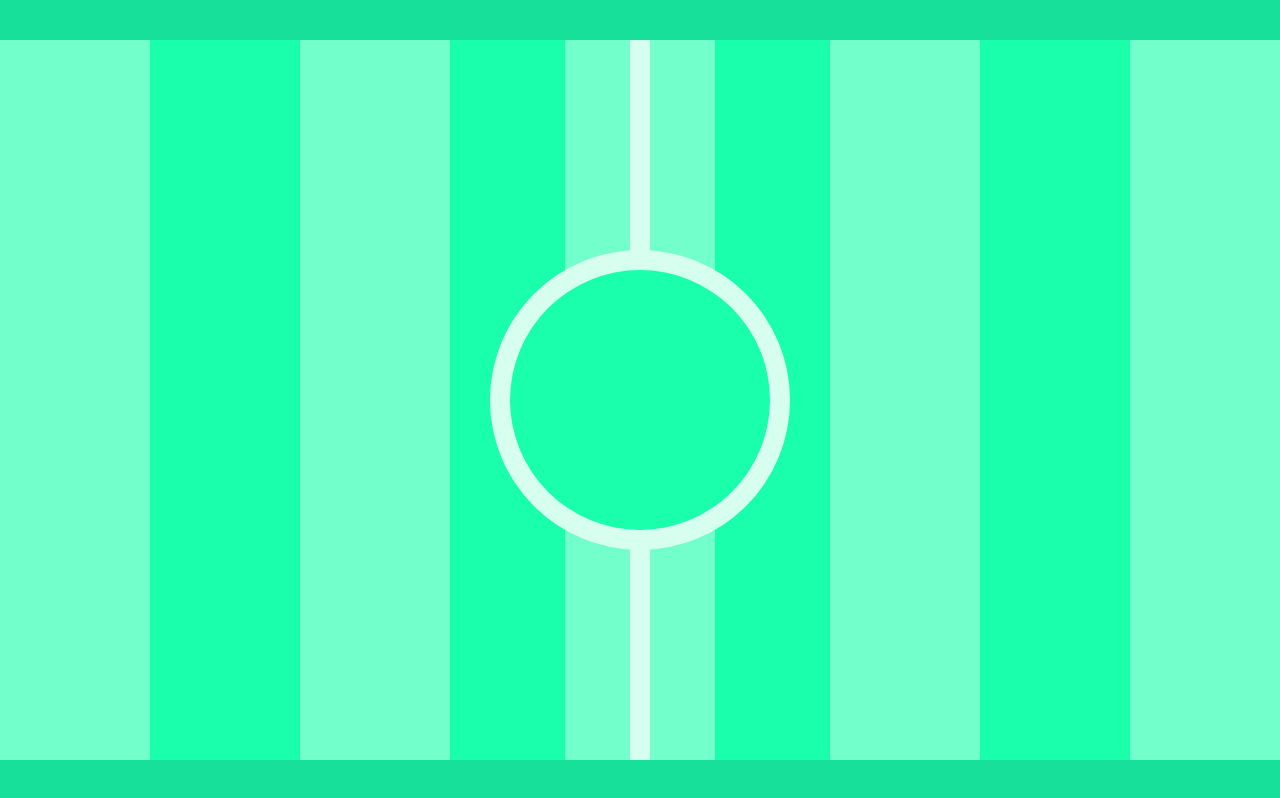
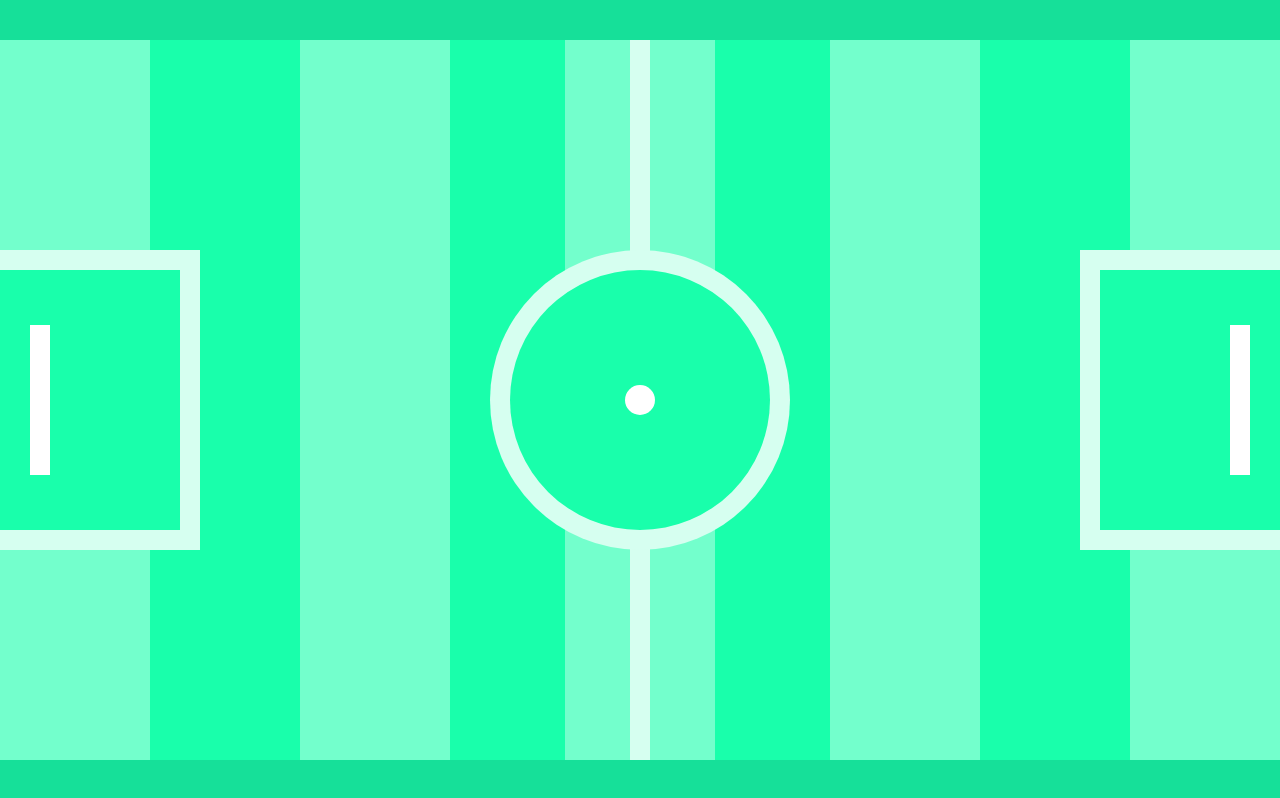
Before and after one commit to alanadson/football-field, a plain HTML site: page index.html in a window 1280 px wide. Drawn offline with Linux system fonts and the light colour scheme.

Commit message:
added ball and players

```diff
--- a/index.html
+++ b/index.html
@@ -22,7 +22,13 @@
       <div class="marking1"></div>
       <div class="circle1"></div>
       <div class="circle2"></div>
-      <div class="left-rectangle"></div>
+      <div class="left-rectangle1"></div>
+      <div class="left-rectangle2"></div>
+      <div class="right-rectangle1"></div>
+      <div class="right-rectangle2"></div>
+      <div class="ball"></div>
+      <div class="player1"></div>
+      <div class="player2"></div>
     </div>
   </body>
 </html>
--- a/public/css/style.css
+++ b/public/css/style.css
@@ -76,3 +76,82 @@ body {
   background-color: #19ffab;
   border-radius: 50%;
 }
+
+.left-rectangle1 {
+  position: absolute;
+  top: 0;
+  bottom: 0;
+  left: 0;
+  margin: auto;
+  height: 300px;
+  width: 200px;
+  background-color: #d6fff0;
+}
+
+.left-rectangle2 {
+  position: absolute;
+  top: 0;
+  bottom: 0;
+  left: 0;
+  margin: auto;
+  height: 260px;
+  width: 180px;
+  background-color: #19ffab;
+}
+
+.right-rectangle1 {
+  position: absolute;
+  top: 0;
+  bottom: 0;
+  right: 0;
+  margin: auto;
+  height: 300px;
+  width: 200px;
+  background-color: #d6fff0;
+}
+
+.right-rectangle2 {
+  position: absolute;
+  top: 0;
+  bottom: 0;
+  right: 0;
+  margin: auto;
+  height: 260px;
+  width: 180px;
+  background-color: #19ffab;
+}
+
+.ball {
+  position: absolute;
+  top: 0;
+  bottom: 0;
+  right: 0;
+  left: 0;
+  margin: auto;
+  height: 30px;
+  width: 30px;
+  background-color: white;
+  border-radius: 50%;
+}
+
+.player1 {
+  position: absolute;
+  top: 0;
+  bottom: 0;
+  left: 30px;
+  margin: auto;
+  height: 150px;
+  width: 20px;
+  background-color: white;
+}
+
+.player2 {
+  position: absolute;
+  top: 0;
+  bottom: 0;
+  right: 30px;
+  margin: auto;
+  height: 150px;
+  width: 20px;
+  background-color: white;
+}
```
